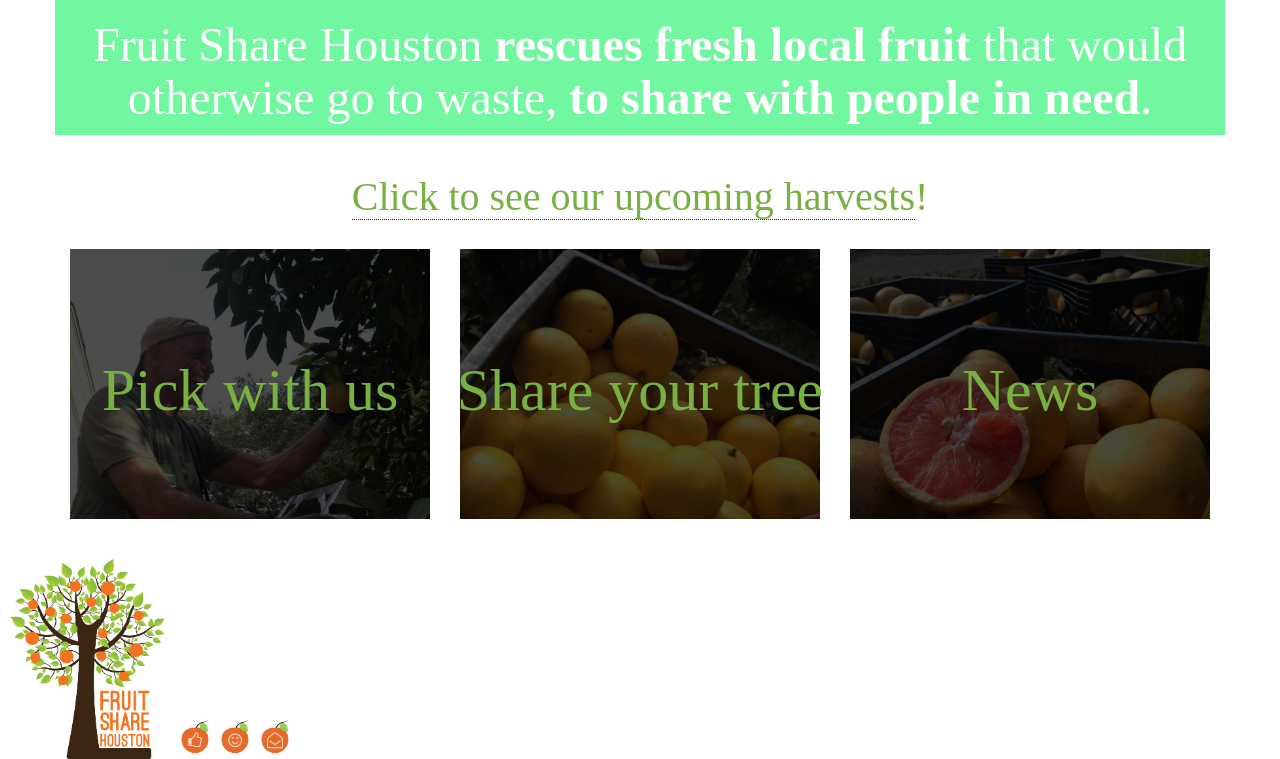
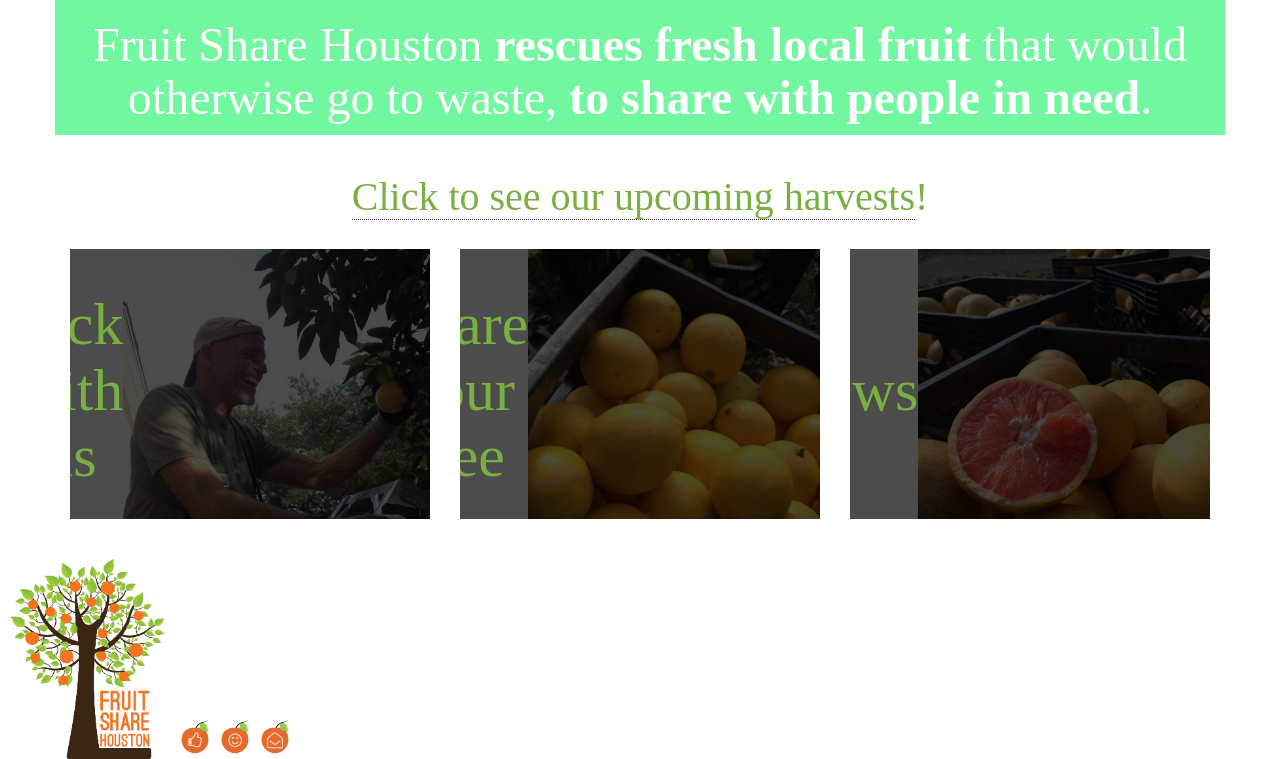
Before and after one commit to fruitsharehouston/fruitsharewp, a WordPress theme: template index.php in a window 1280 px wide. Shown: the part 94-853 px from the top of the page. Run offline with PHP 8.4 and a stand-in for WordPress, Linux system fonts and the light colour scheme; the site name, menu and one post (Sample post) are stand-ins, and other content is empty; some libraries are stand-ins or nearby versions; some web fonts are replaced.

Commit message:
commented out positions of action row

```diff
--- a/style.css
+++ b/style.css
@@ -333,7 +333,7 @@ a.social i {
 
 .action h1 {
   text-align: center;
-  position: absolute;
+  /*position: absolute;*/
   width: 100%;
   margin: 12px 0 0;
 }
@@ -361,6 +361,7 @@ a.social i {
   color: inherit;
 }
 .action img {
+  /*position: absolute*/
   z-index: -1;
   width: 100%;
   top: 0;
```
